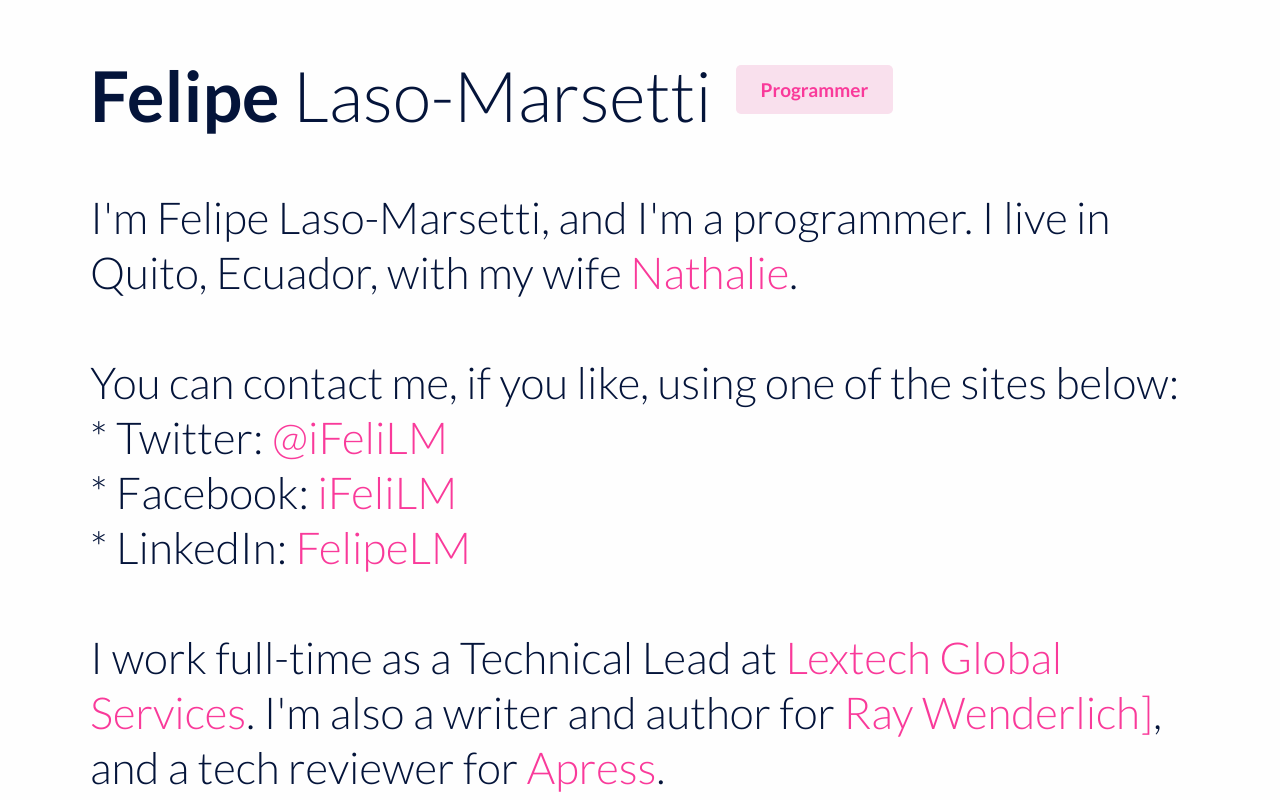
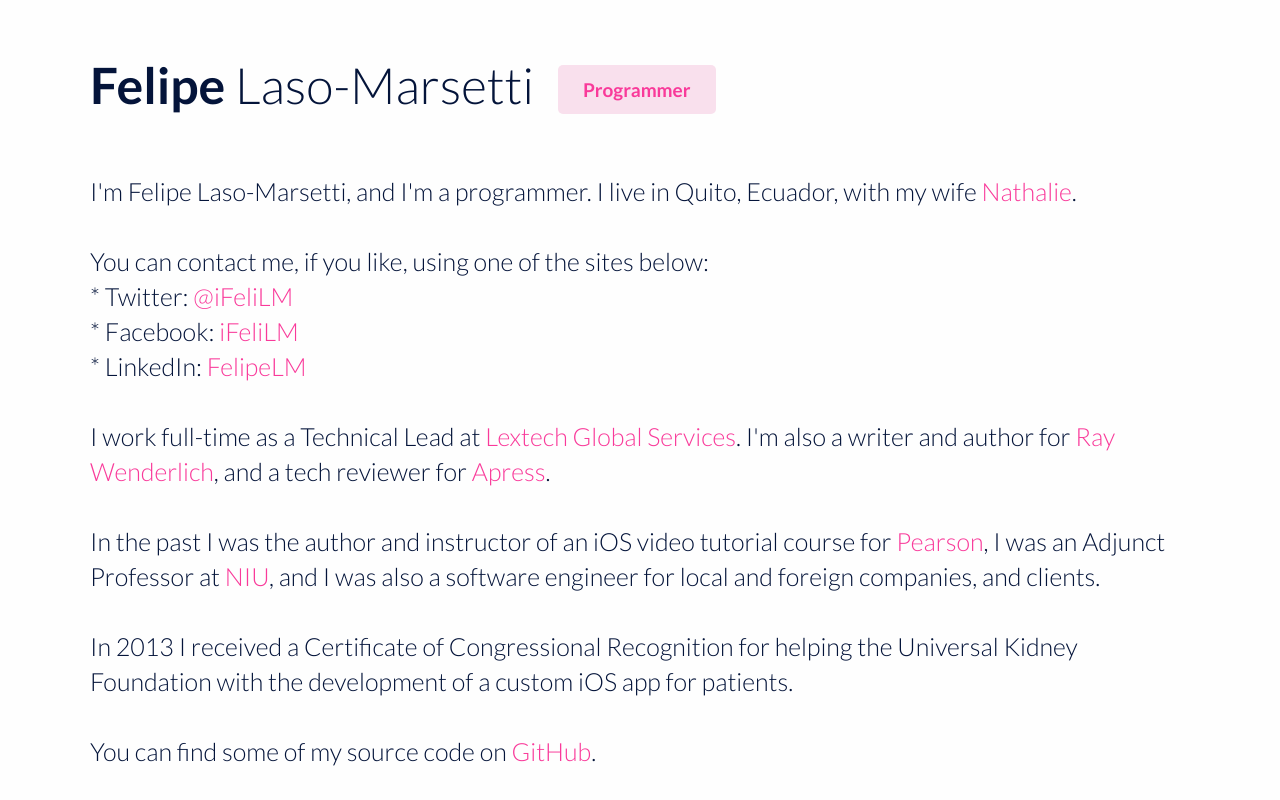
Before and after one commit to iFeli/pinkprogrammer, a plain HTML site: page index.html in a window 1280 px wide. Shown: the top 800 px of the page. Drawn offline with Linux system fonts and the light colour scheme.

Commit message:
Update font sizes and styles

```diff
--- a/index.html
+++ b/index.html
@@ -30,7 +30,7 @@
 
 				<br />
 
-				I work full-time as a Technical Lead at <a href="https://lextech.com" target="_blank">Lextech Global Services</a>. I'm also a writer and author for <a href="https://raywenderlich.com" target="_blank">Ray Wenderlich]</a>, and a tech reviewer for <a href="https://apress.com" target="_blank">Apress</a>.
+				I work full-time as a Technical Lead at <a href="https://lextech.com" target="_blank">Lextech Global Services</a>. I'm also a writer and author for <a href="https://raywenderlich.com" target="_blank">Ray Wenderlich</a>, and a tech reviewer for <a href="https://apress.com" target="_blank">Apress</a>.
 
 				<br />
 				<br />
--- a/styles.css
+++ b/styles.css
@@ -99,7 +99,7 @@
 }
 
 h1.name {
-	font-size: 70px;
+	font-size: 50px;
 	font-weight: 300;
 	display: inline-block;
 }
@@ -125,10 +125,10 @@
 }
 
 .lead {
-	font-size: 44px;
+	font-size: 25px;
 	font-weight: 300;
 	margin-top: 60px;
-	line-height: 55px;
+	line-height: 35px;
 }
 
 /*hero ends*/
```
Also changed, not shown: 1 other file.
